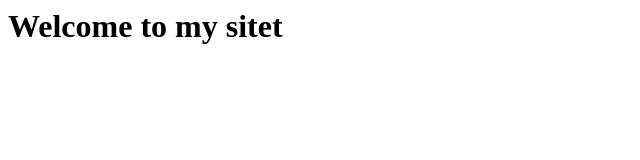
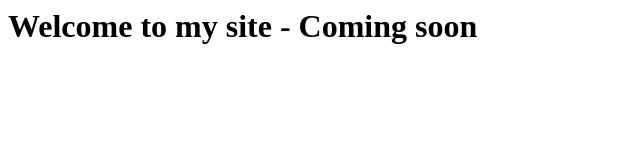
Before and after one commit to sgonzalez11/sgonzalez11.github.io, a plain HTML site: page index.html in a window 1280 px wide. Shown: the whole page, without its empty margins (0-640 px from the left). Drawn offline with Linux system fonts and the light colour scheme.

Commit message:
text fixed

```diff
--- a/index.html
+++ b/index.html
@@ -3,6 +3,6 @@
     <title>Sebastian Gonzalez</title>
   </head>
   <body>
-    <h1>Welcome to my sitet</h1>
+    <h1>Welcome to my site - Coming soon</h1>
   </body>
 </html>
```
